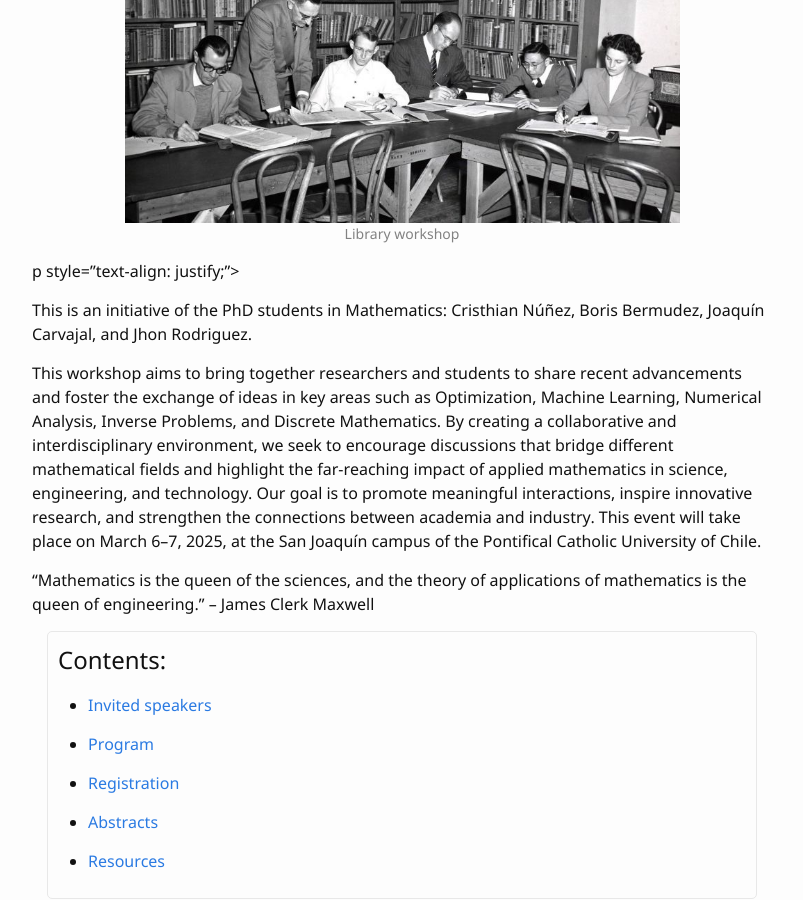
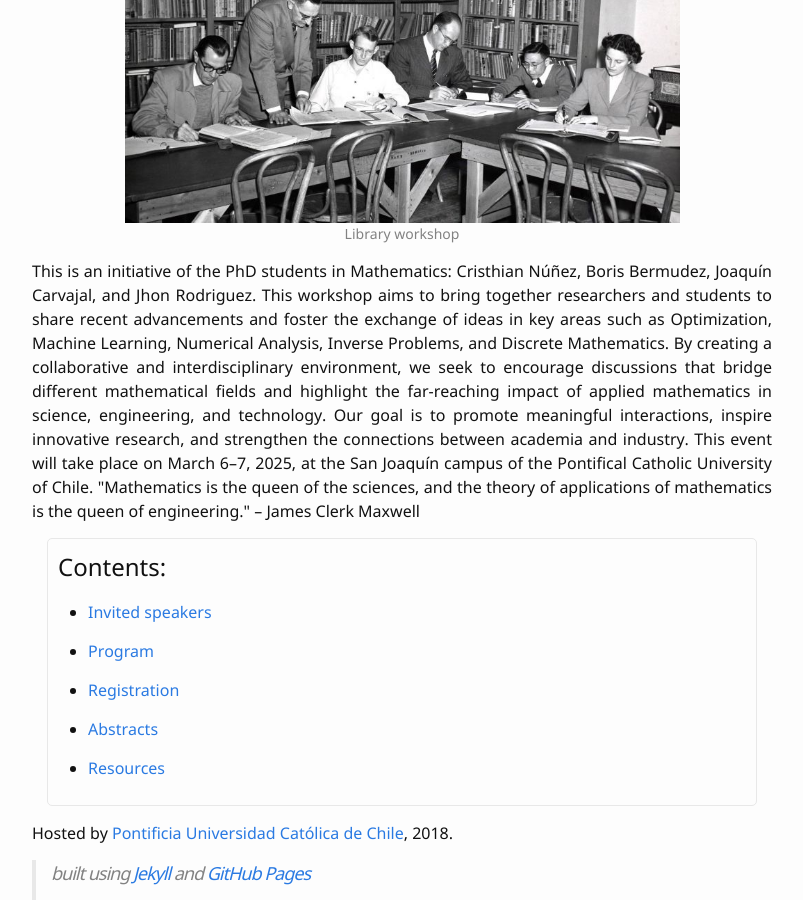
Before and after one commit to AppliedMathUC/workshop-applied-math-2025, a Jekyll site: the page built from index.md, in a window 1280 px wide and 900 px high, scrolled down 276 px. Shown: the whole window, without its empty margins (238-1041 px from the left). Built offline with Jekyll 4.4.1, drawn with Linux system fonts in a browser that asks for light colours.

Commit message:
Update index.md

```diff
--- a/index.md
+++ b/index.md
@@ -5,13 +5,14 @@
 # Workshop on Applied Mathematics
 
 {% include figure.html img="uidaho-workshop.jpg" alt="intro image here" caption="Library workshop" width="75%" %}
-p style="text-align: justify;">
+<p style="text-align: justify;">
 
 This is an initiative of the PhD students in Mathematics: Cristhian Núñez, Boris Bermudez, Joaquín Carvajal, and Jhon Rodriguez.
 
 This workshop aims to bring together researchers and students to share recent advancements and foster the exchange of ideas in key areas such as Optimization, Machine Learning, Numerical Analysis, Inverse Problems, and Discrete Mathematics. By creating a collaborative and interdisciplinary environment, we seek to encourage discussions that bridge different mathematical fields and highlight the far-reaching impact of applied mathematics in science, engineering, and technology. Our goal is to promote meaningful interactions, inspire innovative research, and strengthen the connections between academia and industry. This event will take place on March 6–7, 2025, at the San Joaquín campus of the Pontifical Catholic University of Chile.
 
 "Mathematics is the queen of the sciences, and the theory of applications of mathematics is the queen of engineering." – James Clerk Maxwell
+</p>
 
 <div class="toc" markdown="1">
 ## Contents:
```
